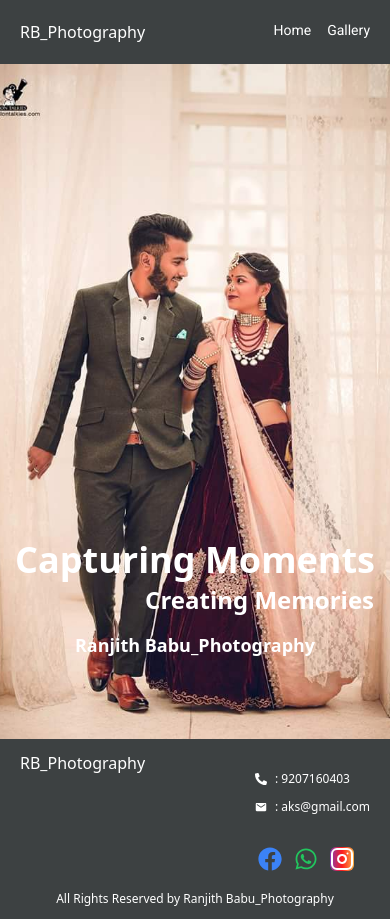
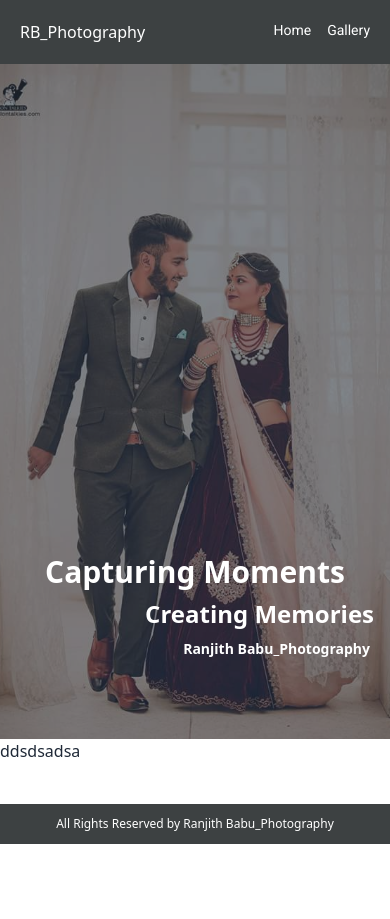
Before and after one commit to Akshai-muraleedharan/Ranjith_Photography, a React (Vite) app in the folder frontend/: page / in a window 390 px wide. After the commit the page ends 844 px from the top, so only its background shows below. Built offline with nearby package versions, Linux system fonts and the light colour scheme; a web font is replaced by a local one.

Commit message:
hero section compelete

```diff
--- a/frontend/index.html
+++ b/frontend/index.html
@@ -4,11 +4,13 @@
     <meta charset="UTF-8" />
     <link rel="icon" type="image/svg+xml" href="/vite.svg" />
     <meta name="viewport" content="width=device-width, initial-scale=1.0" />
+    <link href="https://cdn.jsdelivr.net/npm/daisyui@4.12.14/dist/full.min.css" rel="stylesheet" type="text/css" />
     <title>Vite + React</title>
   </head>
   <body>
     <div id="root"></div>
     <script type="module" src="/src/main.jsx"></script>
+    <script src="https://cdn.tailwindcss.com"></script>
 
   </body>
 </html>
--- a/frontend/package.json
+++ b/frontend/package.json
@@ -21,6 +21,7 @@
     "@types/react-dom": "^18.3.1",
     "@vitejs/plugin-react": "^4.3.3",
     "autoprefixer": "^10.4.20",
+    "daisyui": "^4.12.14",
     "eslint": "^9.13.0",
     "eslint-plugin-react": "^7.37.1",
     "eslint-plugin-react-hooks": "^5.0.0",
--- a/frontend/src/App.css
+++ b/frontend/src/App.css
@@ -27,7 +27,13 @@
     background-repeat: no-repeat !important;
     width: 100%;
     height: 80vh;
+    z-index: 1;
 }
+
+
+
+
+
 
 
 .tablet_view{
--- a/frontend/src/components/sections/HeroSection.jsx
+++ b/frontend/src/components/sections/HeroSection.jsx
@@ -2,19 +2,23 @@ import React from 'react'
 import images from '../../assets/image/IMG-20241014-WA0038.jpg'
 function HeroSection() {
   return (
-    <div>
+    <div className='relative'>
         {/* for mobile view */}
-      <div className='hero_image relative' style={{background:`url(${images})`}}>
-        <div className='absolute bottom-20 text-center w-full'>
+      <div className='hero_image ' style={{background:`url(${images})`}}>
+      <div className="hero-overlay bg-opacity-60"></div>
+        <div className='flex justify-center'>
+        <div className='absolute bottom-20 text-center w-full max-w-md '>
 
-        <h2 className='text-4xl font-semibold text-white'>Capturing Moments</h2>
+        <h2 className='text-[30px] font-semibold text-white'>Capturing Moments</h2>
      <h3 className='mt-1 text-end mr-4 text-2xl font-semibold text-white'>Creating Memories</h3>
 
-     <h4 className='text-[18px] mt-4 font-semibold text-white'>Ranjith Babu_Photography</h4>
+     <h4 className='text-[14px] mt-2 font-semibold text-end mr-5 text-white'>Ranjith Babu_Photography</h4>
         </div>
+        </div>
+
       </div>
 
-    <div className='px-10 py-5 tablet_Container flex justify-between lg:justify-evenly'>
+    <div className='px-10 py-8 tablet_Container flex justify-between lg:justify-evenly'>
         {/* text container */}
         <div className='flex flex-col justify-center'>
         <h2 className='text-4xl font-bold lg:text-6xl'>Capturing Moments</h2>
@@ -22,9 +26,14 @@ function HeroSection() {
 
      <h4 className='text-[16px] mt-4 font-semibold text-end'>Ranjith Babu_Photography</h4>
         </div>
+
+
         <div className='tablet_view rounded my-3' style={{background:`url(${images})`}}></div>
     </div>
     </div>
+
+
+
   )
 }
 
--- a/frontend/src/components/user/UserFooter.jsx
+++ b/frontend/src/components/user/UserFooter.jsx
@@ -8,7 +8,7 @@ import { FaFacebook } from "react-icons/fa";
 function UserFooter() {
   return (
     <footer className='py-3 px-10 max-[640px]:px-5 w-full bg-[#3D4142] mt-auto'>
-        <div className='flex justify-between'>
+        {/* <div className='flex justify-between'>
         <h2 className='text-white sm:hidden'>RB_Photography </h2>
         <h2 className='text-white logo  max-[640px]:hidden'>Ranjith Babu_Photography</h2>
 
@@ -17,13 +17,13 @@ function UserFooter() {
            <p className='flex items-center text-white gap-2'><IoMdMail /> : aks@gmail.com</p>
            </div>
 
-        </div>
-        <div className='flex justify-end mt-3 items-center gap-3 mb-5 mr-4'>
+        </div> */}
+        {/* <div className='flex justify-end mt-3 items-center gap-3 mb-5 mr-4'>
 
         <FaFacebook className='text-blue-500 text-2xl'/>
         <FaWhatsapp className='text-green-500 text-2xl'/>
         <FiInstagram className='rounded-md bg-gradient-to-r from-[#833ab4] via-[#fd1d1d] to-[#fcb045] text-white text-2xl'/>
-        </div>
+        </div> */}
        <p className='text-center text-xs text-white'>All Rights Reserved by Ranjith  Babu_Photography</p>
     </footer>
   )
--- a/frontend/src/pages/HomePage.jsx
+++ b/frontend/src/pages/HomePage.jsx
@@ -5,6 +5,7 @@ function HomePage() {
   return (
     <>
     <HeroSection/>
+    <div className='h-4 '>ddsdsadsa</div>
     </>
   )
 }
```
Also changed, not shown: 1 other file (tests, documents, lock files or other folders).
